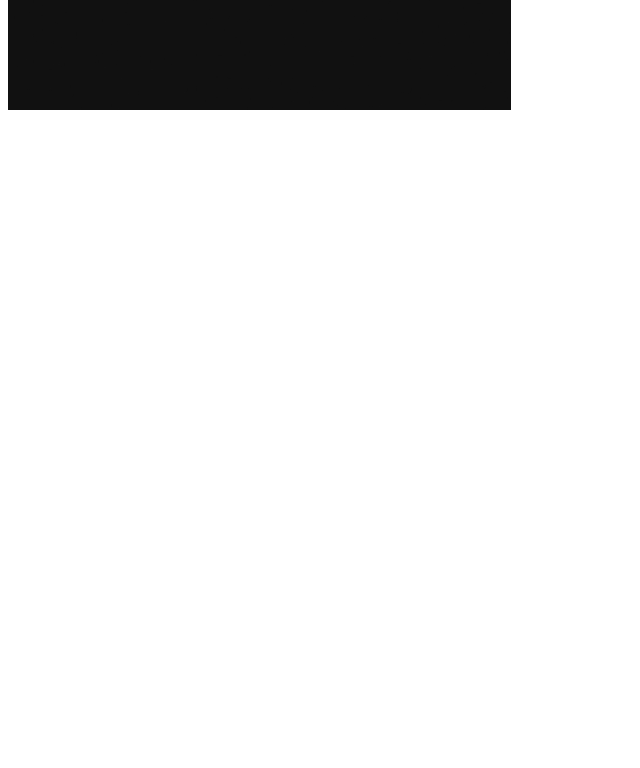
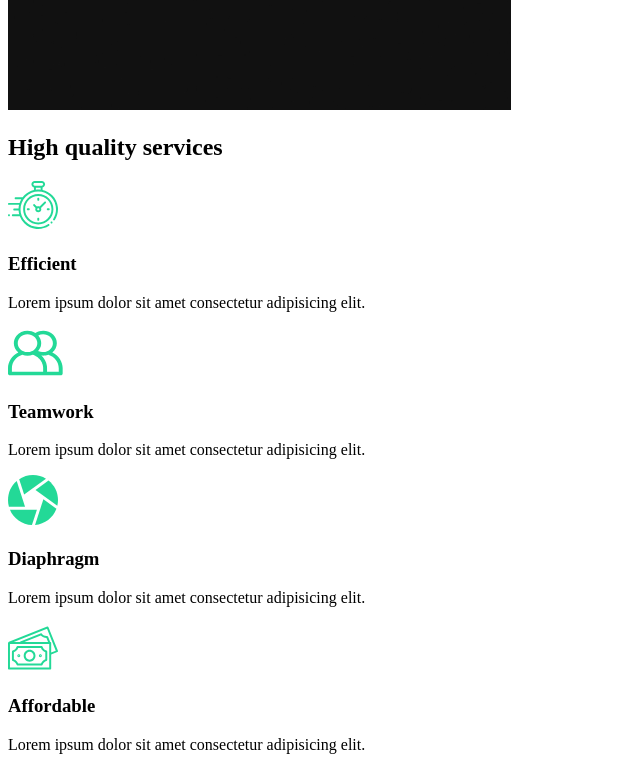
Before and after one commit to bagasimmanuel/capture-project, a Vue app: page / in a window 1280 px wide. Shown: the part 860-1628 px from the top of the page, without its empty margins (0-640 px from the left). Before the commit the page ends 982 px from the top, so only its background shows below. Built offline with nearby package versions, Linux system fonts and the light colour scheme.

Commit message:
services section

```diff
--- /dev/null
+++ b/src/components/ServicesSection.vue
@@ -0,0 +1,52 @@
+<template>
+  <div class="services">
+    <div class="description">
+      <h2>High <span>quality</span> services</h2>
+      <div class="cards">
+        <!-- first card -->
+        <div class="card">
+          <div class="icon">
+            <img :src="clock" alt="" />
+            <h3>Efficient</h3>
+          </div>
+          <p>Lorem ipsum dolor sit amet consectetur adipisicing elit.</p>
+        </div>
+        <!-- second card -->
+        <div class="card">
+          <div class="icon">
+            <img :src="teamwork" alt="" />
+            <h3>Teamwork</h3>
+          </div>
+          <p>Lorem ipsum dolor sit amet consectetur adipisicing elit.</p>
+        </div>
+        <!-- third card -->
+        <div class="card">
+          <div class="icon">
+            <img :src="diaphragm" alt="" />
+            <h3>Diaphragm</h3>
+          </div>
+          <p>Lorem ipsum dolor sit amet consectetur adipisicing elit.</p>
+        </div>
+        <!-- fourth card -->
+        <div class="card">
+          <div class="icon">
+            <img :src="money" alt="" />
+            <h3>Affordable</h3>
+          </div>
+          <p>Lorem ipsum dolor sit amet consectetur adipisicing elit.</p>
+        </div>
+      </div>
+    </div>
+    <div class="image">
+      <img :src="home2" alt="" />
+    </div>
+  </div>
+</template>
+
+<script setup>
+import clock from '../assets/images/clock.svg'
+import money from '../assets/images/money.svg'
+import diaphragm from '../assets/images/diaphragm.svg'
+import teamwork from '../assets/images/teamwork.svg'
+import home2 from '../assets/images/home2.png'
+</script>
--- a/src/views/AboutUs.vue
+++ b/src/views/AboutUs.vue
@@ -1,9 +1,11 @@
 <template>
   <main>
     <AboutSection />
+    <ServicesSection />
   </main>
 </template>
 
 <script setup>
 import AboutSection from '../components/AboutSection.vue'
+import ServicesSection from '../components/ServicesSection.vue'
 </script>
```
